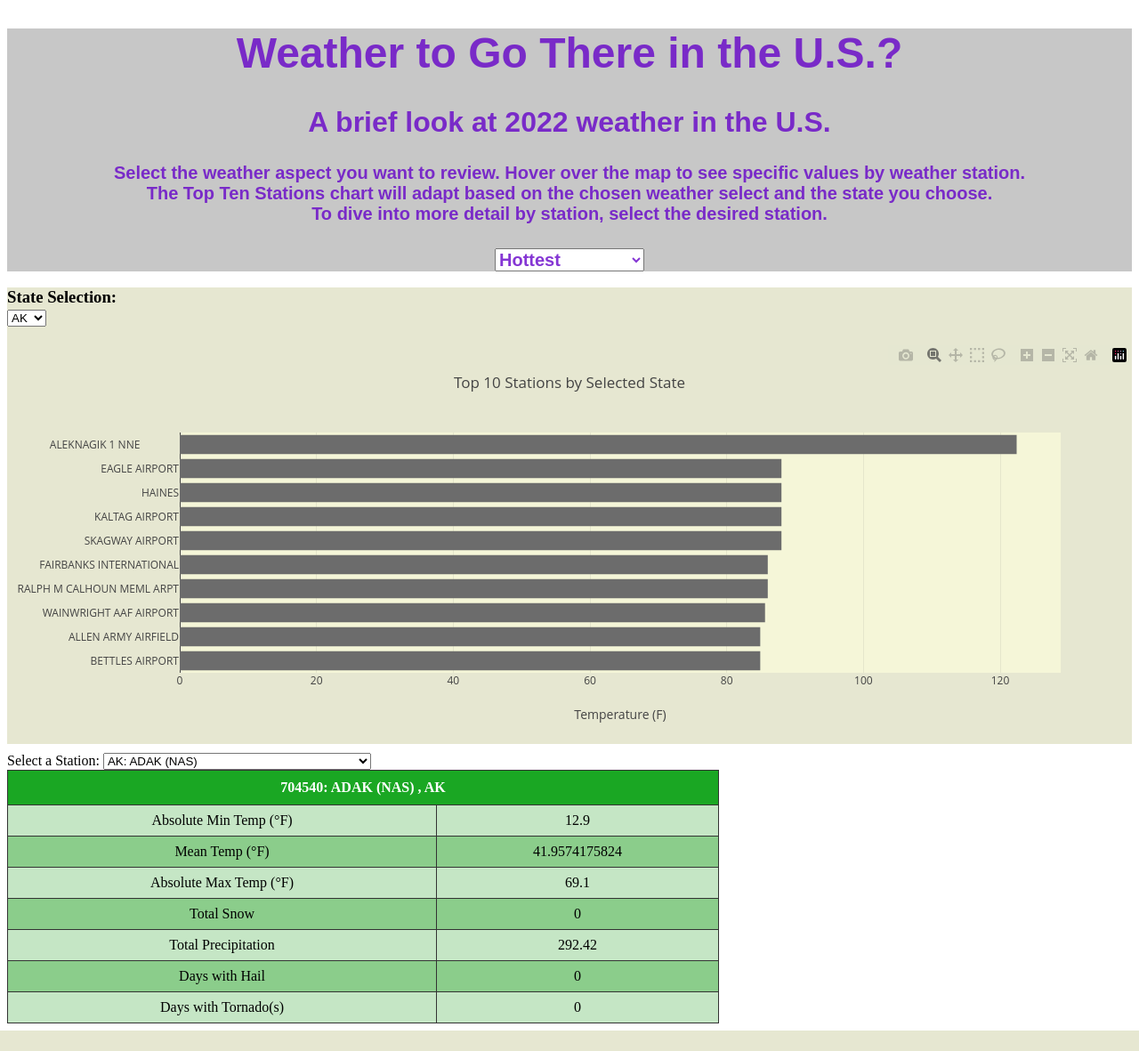
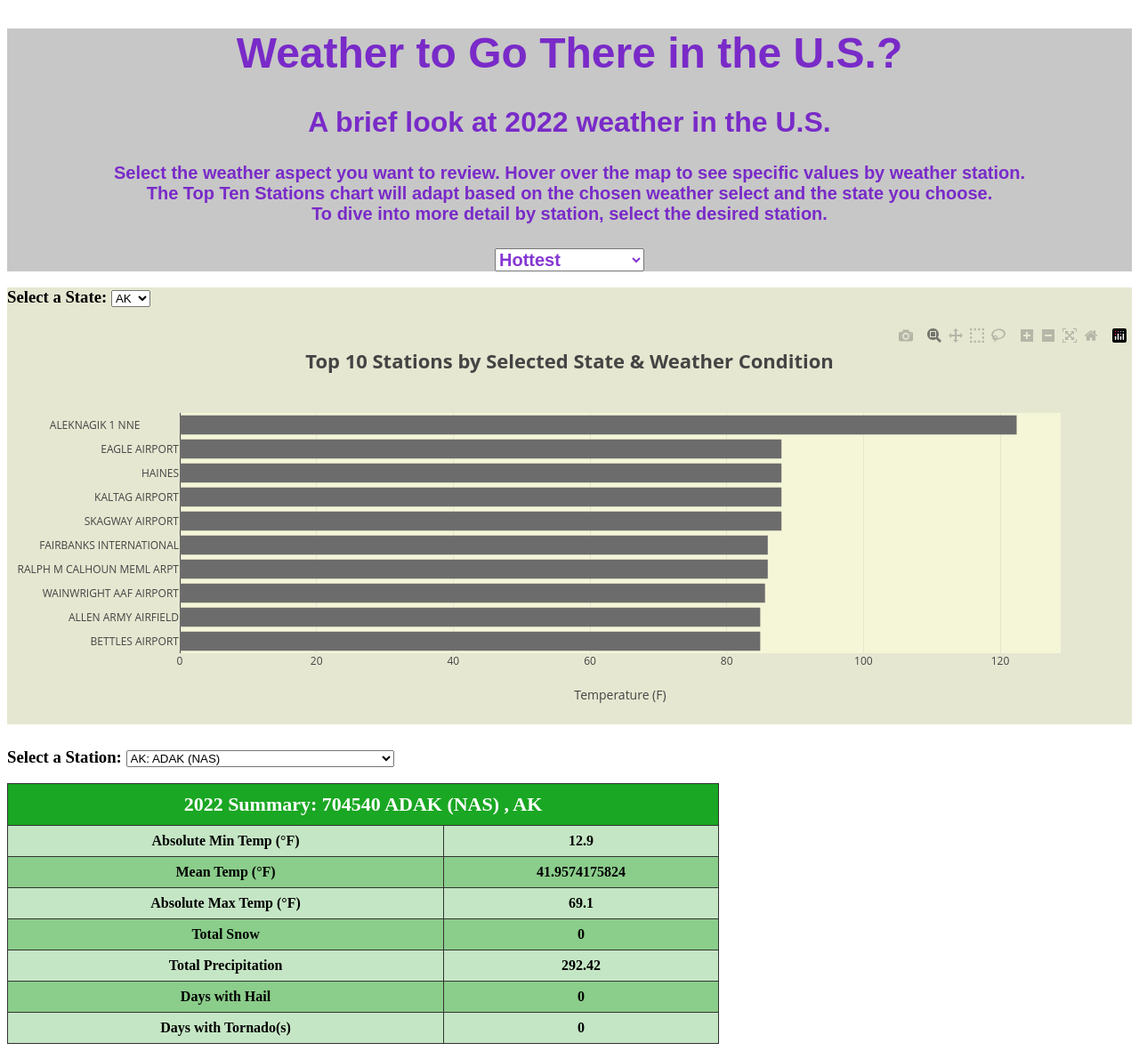
Before and after one commit to TechMax14/Project-3, a Flask app: page / in a window 1280 px wide. Shown: the whole page at 89% size. Before the commit the page ends 1158 px from the top, so only its background shows below. Run offline with Flask 3, Linux system fonts and the light colour scheme; some libraries are stand-ins or nearby versions.

Commit message:
merged the top 10 chart and station table into a single file (will remove original files later); updated index file to use merged file and removed unused commented code

```diff
--- a/static/css/style.css
+++ b/static/css/style.css
@@ -52,6 +52,7 @@
 
 /* Style for table headers */
 .table th {
+  font-size: 22px;
   background-color: #0aa214dd;
   color: #fff;
   padding: 10px;
--- /dev/null
+++ b/static/js/logic_top10_table.js
@@ -0,0 +1,174 @@
+
+// ## Capture the dropdown menus for global use
+
+// Get the primary dropdown value from index.html reference by referencing it with d3 then storing it
+let dropdownMenu = d3.select("#selDataset")
+// Get the dropdown from index.html by referencing it with d3
+let stateDDMenu = d3.select("#stateDataset")
+// Get the Station dropdown from index.html by referencing it with d3
+let stationDDMenu = d3.select("#stationSelect")
+
+// ## Set global varaiables for each component
+
+// Set the top10 dictionaries for Hottest vs. Coldest vs. Severity
+let data_values = {"Hottest" :  "max_temp",  "Coldest" : "min_temp",  "Severity" : "severity_rating"}
+let data_file = {"Hottest" :  "state_station_hot",  "Coldest" : "state_station_cold",  "Severity" : "state_station_severity"}
+let data_sort = {"Hottest" :  "descending",  "Coldest" : "ascending",  "Severity" : "descending"}
+let xAxisTitle = {"Hottest" : "Temperature (F)", "Coldest" : "Temperature (F)", "Severity" : "Rating"}
+let yAxisSelection = {"Hottest" : "y", "Coldest" : "y2", "Severity" : "y"}
+// Create a list of the table cell ids
+let tableIDs = ["station_identifier", "min_temp", "mean_temp", "max_temp", "total_snow", "total_precipitation", "tornado_funnel_cloud", "hail"]
+
+// ## Get the Station Data
+let stationsData = stations_all
+console.log("data:", stationsData)
+
+// ## Set up the dropdown menus
+
+// Set the list of state abbreviations for top 10 dropdown
+let stateAbbs = ['AK', 'AL', 'AR', 'AZ', 'CA', 'CO', 'CT', 'DC', 'DE', 'FL', 'GA', 'HI', 'IA', 'ID',
+'IL', 'IN', 'KS', 'KY', 'LA', 'MA', 'MD', 'ME', 'MI', 'MN', 'MO', 'MS', 'MT', 'NC', 'ND', 'NE', 'NH',
+'NJ', 'NM', 'NV', 'NY', 'OH', 'OK', 'OR', 'PA', 'PR', 'RI', 'SC', 'SD', 'TN','TX', 'UT', 'VA', 'VI',
+'VT', 'WA', 'WI', 'WV', 'WY']
+// Add the state abbreviation list to the menu by appending each one
+stateAbbs.forEach((stateAbbs) => {
+    stateDDMenu.append("option").text(stateAbbs).property("value", stateAbbs)
+})
+
+// Set up the dropdown menu for the table
+// Add the state + station name to the dropdown menu
+stationsData.forEach((stationsData) => {
+    stationDDMenu.append("option").text(stationsData.state + ': ' + stationsData.name).property("value", stationsData.usaf)
+})
+
+// ## Create the function to initialize the chart
+function init(){
+    // Get the drop down values
+    let selectedWeather = dropdownMenu.property("value")
+    let selectedState = stateDDMenu.property("value")
+    let selectedStation = stationDDMenu.property("value")
+
+    // Get the top 10 data
+    let topTenStations = getTop10Data(selectedWeather, selectedState)
+    console.log("top 10 data init:", topTenStations)
+    //Plot the top 10 chart
+    makeTop10Chart(topTenStations, selectedWeather)
+
+    // Populate the table
+    populateTable(selectedStation)
+}
+
+// ## Captures a change in dropdowns and re-initializes visuals
+dropdownMenu.on("change", updateCharts)
+stateDDMenu.on("change", updateCharts)
+stationDDMenu.on("change", updateTable)
+
+// ## Create function to get new property value and update top 10 chart
+function updateCharts() {
+    // Get new drop down values
+    let selectedWeather = dropdownMenu.property("value")
+    let selectedState = stateDDMenu.property("value")
+    // Get the data
+    let topTenStations = getTop10Data(selectedWeather, selectedState)
+    console.log("top data update:", topTenStations)
+    //Plot the chart
+    makeTop10Chart(topTenStations, selectedWeather)
+}
+
+
+// ## Create function to filter and sort the data based on page inputs data = stations_all
+function getTop10Data(weather_type, selectedState) {
+
+    console.log("weather type get", weather_type)
+    console.log("state get", selectedState)
+    // Filter the data by desired state
+    let stateStations = stations_all.filter(data => data.state == selectedState)
+    // console.log("data:", stateStations)
+
+    // Sort data based on defined order; don't sort if not defined
+    let sortedStStations
+
+    if (data_sort[weather_type] == "descending"){
+        // Sort the data by descending
+        sortedStStations = stateStations.sort((a, b) => b[data_values[weather_type]] - a[data_values[weather_type]])
+        console.log("desc sorted: ", sortedStStations)
+    }
+    else if (data_sort[weather_type] == "ascending"){
+        // Sort the data by ascending
+        sortedStStations = stateStations.sort((a, b) => a[data_values[weather_type]] - b[data_values[weather_type]])
+        console.log("asc sorted: ", sortedStStations)
+    }
+    else {
+        sortedStStations = stateStations
+        console.log("no sort: ", sortedStStations)
+    }
+
+    // console.log("sorted: ", sortedStStations)
+
+    // Slice the first 10 objects for plotting
+    let topTen = sortedStStations.slice(0,10)
+    console.log("top10 data get:", topTen)
+
+    return topTen
+}
+
+// ## Create a function for the horizontal bar chart plot
+function makeTop10Chart(topTenStations, weather_type) {
+    // Reverse the array to accommodate Plotly's defaults (note to self: reverse operates on the original array!)
+    topTenStations.reverse()
+    // console.log("top reverse:", topTenStations)
+
+    // Horizontal bar chart trace for the Data
+    let trace1 = {
+        y: topTenStations.map(item => item.name),
+        x: topTenStations.map(item => item[data_values[weather_type]]),
+        type: 'bar',
+        orientation: 'h',
+        marker: {color: "#6c6c6c"},
+        yaxis: yAxisSelection[weather_type]
+    }
+
+    // Apply a title to the layout
+    let layout = {
+        title: {
+            text: "<b>Top 10 Stations by Selected State & Weather Condition</b>",
+            font: {size: 22}
+        },
+        xaxis:{title: xAxisTitle[weather_type]},
+        plot_bgcolor:"#f5f6d8",
+        paper_bgcolor:"#e6e7d1",
+        // Prevent labels from being cutoff
+        yaxis: {automargin: true},
+        yaxis2: {side: 'right', automargin: true}
+    }
+
+    // Render the plot to the div tag with id "plot"
+    Plotly.newPlot("top10_plot", [trace1], layout)
+}
+
+// ## Create function to get new property value and update table
+function updateTable() {
+    // Get new drop down values
+    let newStation = stationDDMenu.property("value")
+    //Update the table
+    populateTable(newStation)
+}
+
+// ## Create a function for populating the table
+function populateTable(selectedStation) {
+    // Get the single station data
+    let station = stations_all.filter(data => data.usaf == selectedStation)
+    console.log("populate station data:", station)
+    // Update the header by selecting the header by id and then changing text
+    let header = d3.select("#" + tableIDs[0])
+    header.text("2022 Summary: " + station[0].usaf + " " + station[0].name + ", " + station[0].state)
+    console.log("populate header", station[0].name)
+    // Iterate through the data ids to update the table
+    for (i=1; i < tableIDs.length; i++){
+        let cell = d3.select("#" + tableIDs[i])
+        cell.text(station[0][tableIDs[i]])
+        // console.log("tableID data", station[0][tableIDs[i]])
+    }
+}
+
+init()
--- a/templates/index.html
+++ b/templates/index.html
@@ -40,22 +40,17 @@
 
     <!-- Our top 10 chart part -->
     <div id="top10_space">
-        <h3>State Selection: <br>
+        <h3><label for="stateDataset">Select a State:</label>
         <select id="stateDataset"></select> </h3>
         <div id="top10_plot"></div>
     </div>
 
     <!-- Our station table part -->
-    <label for="stationSelect">Select a Station:</label>
-    <select id="stationSelect"></select>
+    <div id="stationInfo">
 
-    <!-- <div id="stationInfo">Station ID: N/A, Station Name: N/A, State: N/A -->
+        <h3><label for="stationSelect">Select a Station:</label>
+        <select id="stationSelect"></select></h3>
 
-     <!-- <div class="container">
-      <div class="row">
-       <div class="col-md-12"> -->
-        <!-- <table id="stationTable" class="table"> -->
-            <!-- <tbody> -->
             <table id="stationTable" class="table">
                     <tr>
                         <th id="station_identifier" colspan="2">Station ID: Station Name, State</th>
@@ -88,8 +83,8 @@
                         <td>Days with Tornado(s)</td>
                         <td class="data-value" id="hail"></td>
                     </tr>
-            <!-- </tbody> -->
             </table>
+    </div>
     </div>
 
     <!-- Our Data -->
@@ -97,7 +92,8 @@
     <!-- <script src="./static/data/stations_all.json"></script> -->
 
     <!-- Our JavaScript -->
-    <script src="./static/js/logic_top10.js"></script>
-    <script src="./static/js/logic_table_file.js"></script>
+    <!-- <script src="./static/js/logic_top10.js"></script>
+    <script src="./static/js/logic_table_file.js"></script> -->
+    <script src="./static/js/logic_top10_table.js"></script>
 </body>
 </html>
```
Lines whose indentation alone changed are shown as unchanged.
